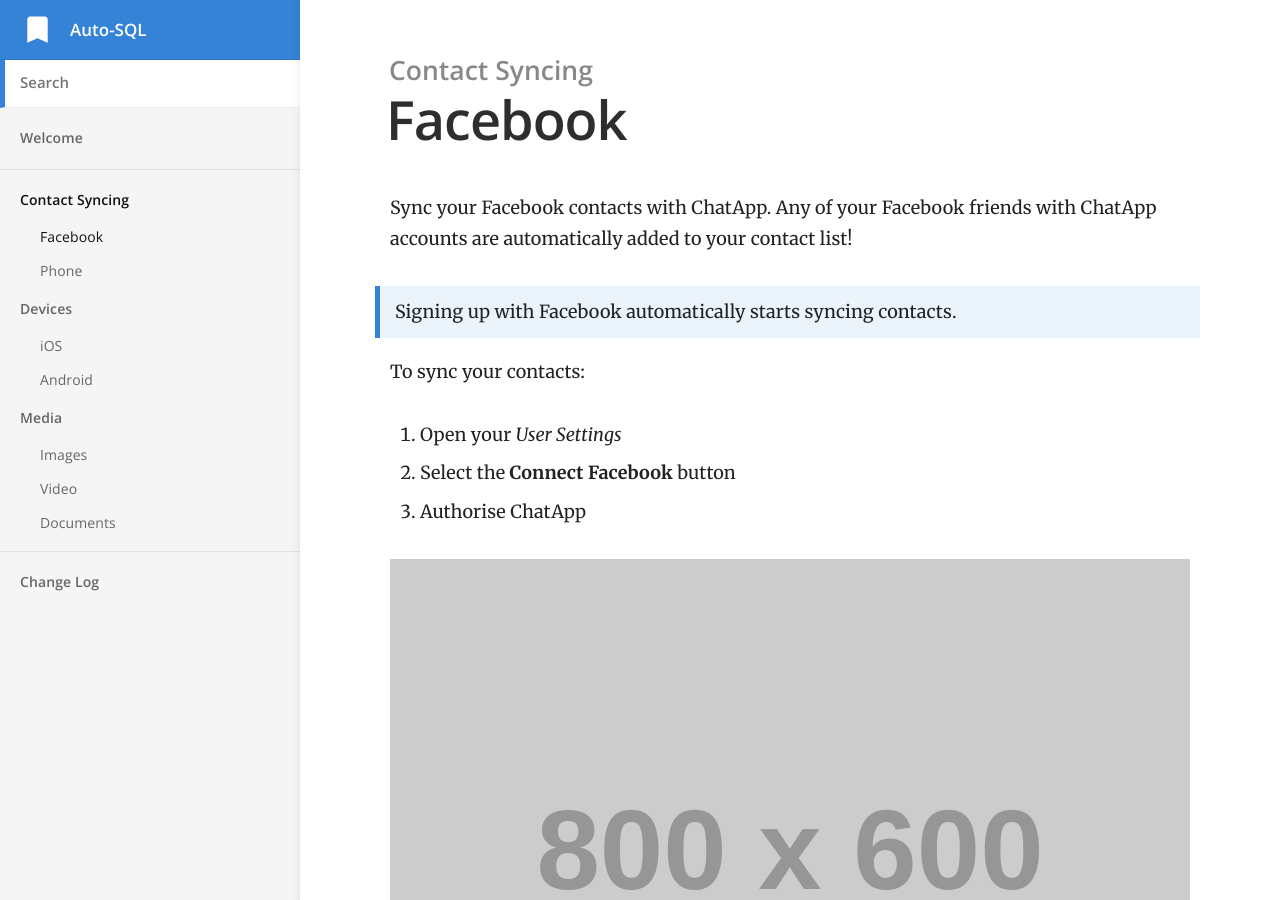
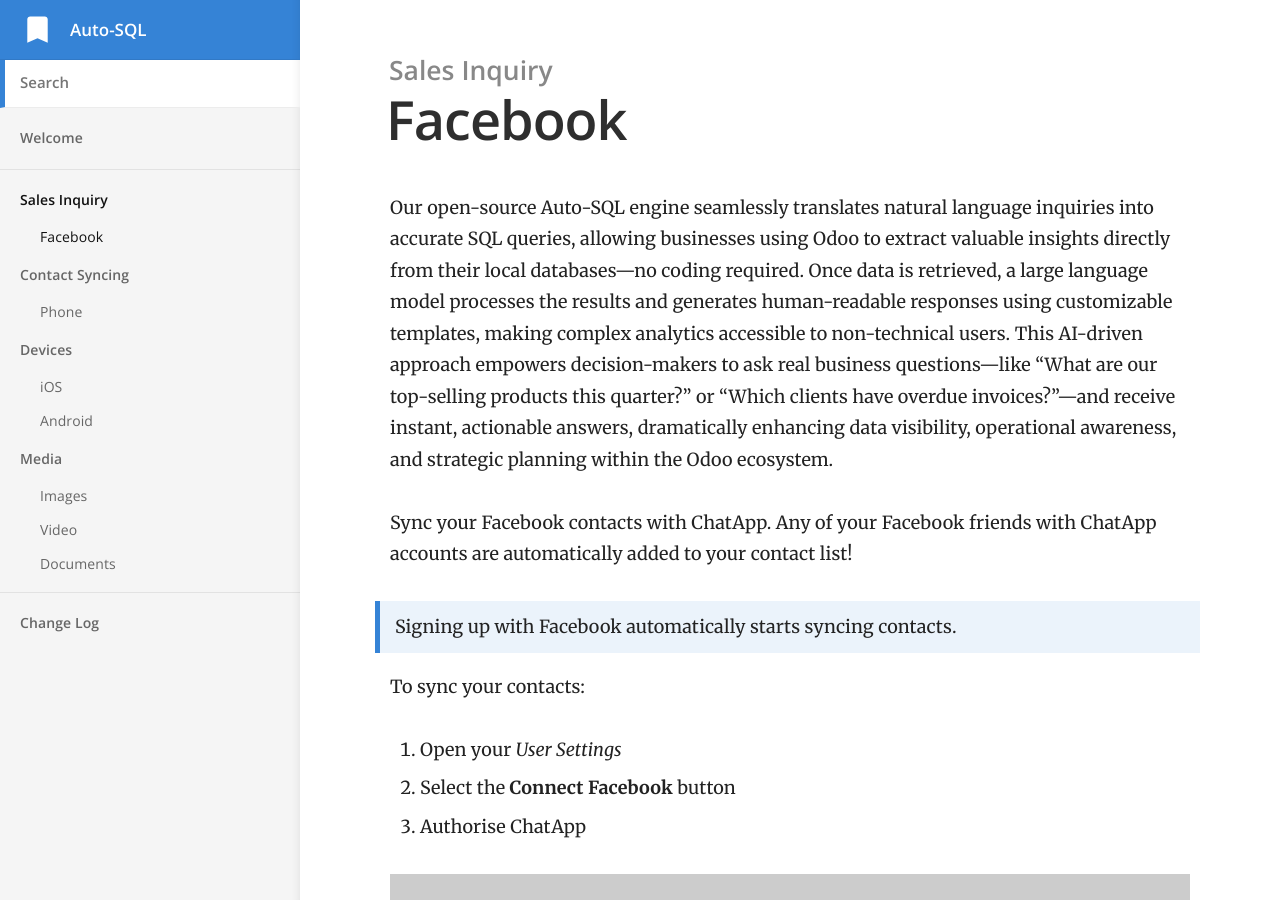
Before and after one commit to openerp-hk-t/doc, a Jekyll site: the page built from _docs/contact-syncing/facebook.md, in a window 1280 px wide and 900 px high. Built offline with Jekyll 4.4.1, drawn with Linux system fonts in a browser that asks for light colours.

Commit message:
Update facebook.md

```diff
--- a/_docs/contact-syncing/facebook.md
+++ b/_docs/contact-syncing/facebook.md
@@ -1,8 +1,12 @@
 ---
 title: Facebook
-category: Contact Syncing
+category: Sales Inquiry
 order: 1
 ---
+
+Our open-source Auto-SQL engine seamlessly translates natural language inquiries into accurate SQL queries, allowing businesses using Odoo to extract valuable insights directly from their local databases—no coding required. Once data is retrieved, a large language model processes the results and generates human-readable responses using customizable templates, making complex analytics accessible to non-technical users. This AI-driven approach empowers decision-makers to ask real business questions—like “What are our top-selling products this quarter?” or “Which clients have overdue invoices?”—and receive instant, actionable answers, dramatically enhancing data visibility, operational awareness, and strategic planning within the Odoo ecosystem.
+
+
 
 Sync your Facebook contacts with ChatApp. Any of your Facebook friends with ChatApp accounts are automatically added to your contact list!
 
@@ -14,4 +18,5 @@ To sync your contacts:
 2. Select the **Connect Facebook** button
 3. Authorise ChatApp
 
+
 ![](//placehold.it/800x600)
```
